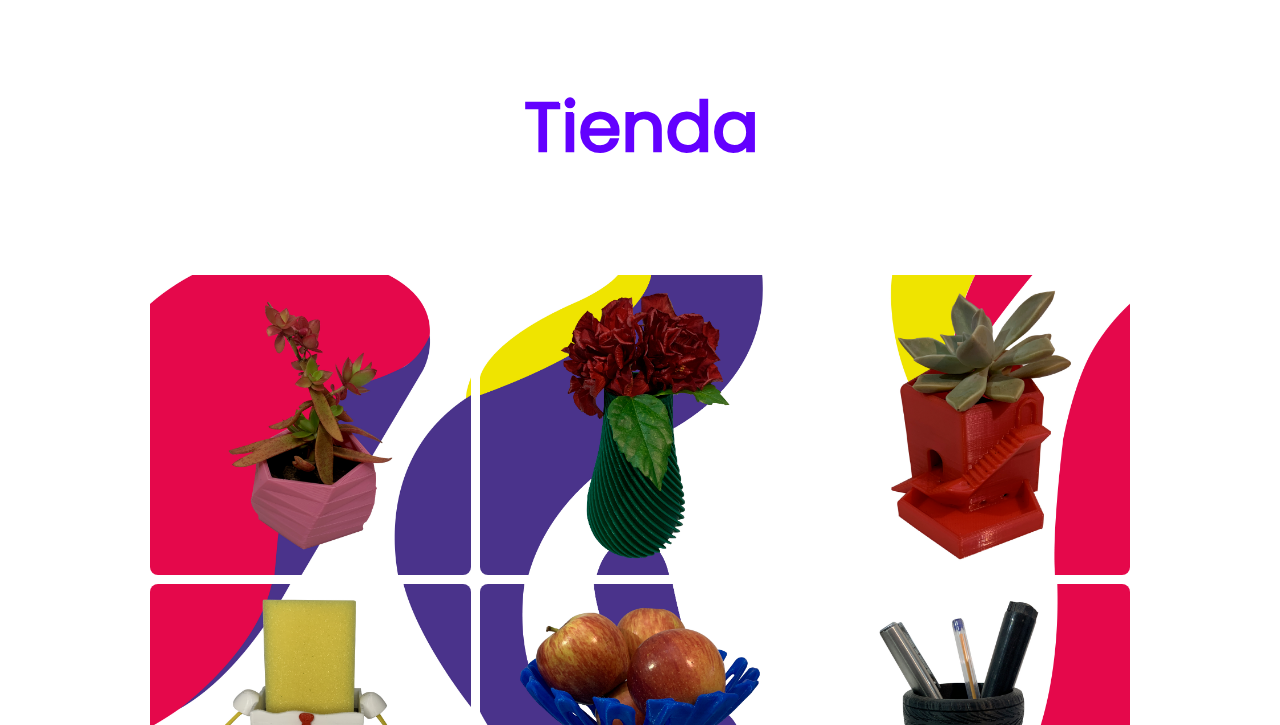
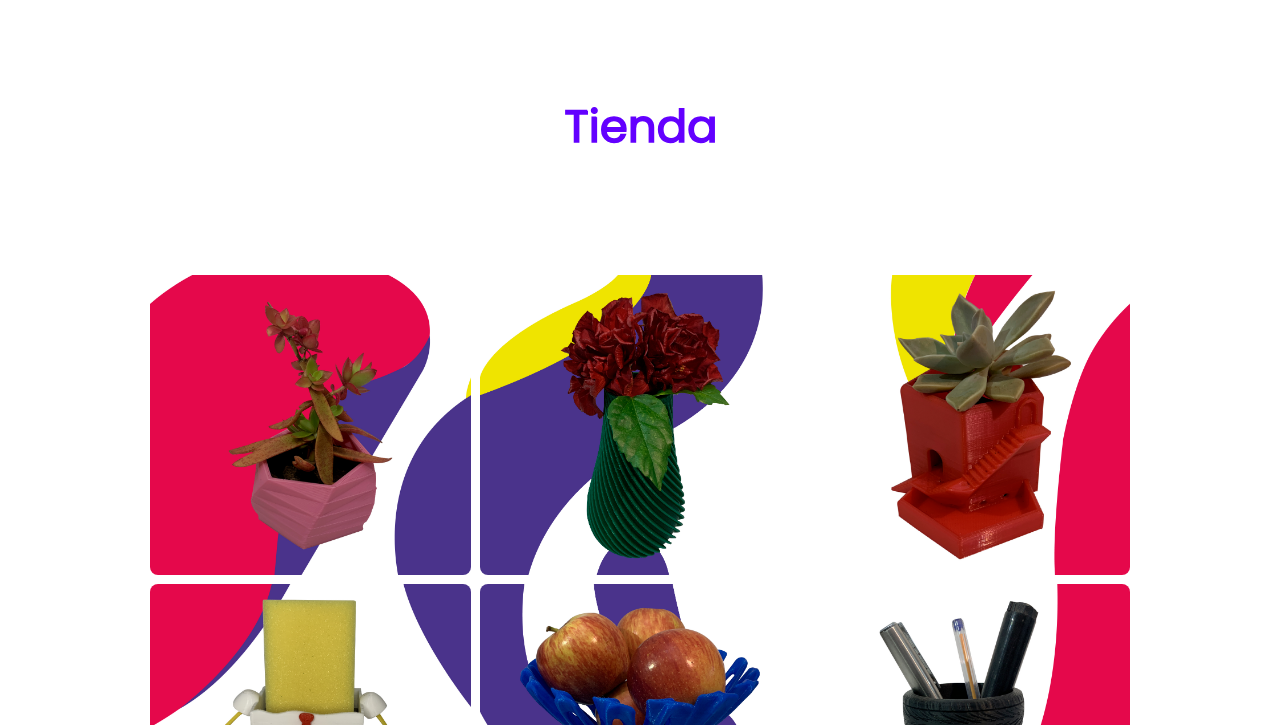
Before and after one commit to Adrastea966/What-If, a plain HTML site: page assets/pages/shop.html in a window 1280 px wide. Shown: the part 75-800 px from the top of the page. Drawn offline with nearby package versions, Linux system fonts and the light colour scheme.

Commit message:
se cambió el tamaño del título Tienda

```diff
--- a/assets/pages/shop.html
+++ b/assets/pages/shop.html
@@ -78,7 +78,7 @@
     <main class="main-tienda">
 
         <div class="principal-tienda">
-            <svg id="tienda" width="230" height="117" viewBox="0 0 479 117" fill="none" xmlns="http://www.w3.org/2000/svg">
+            <svg id="tienda" width="150" height="117" viewBox="0 0 479 117" fill="none" xmlns="http://www.w3.org/2000/svg">
                 <path d="M70.864 12.632V23.288H43.504V113H30.4V23.288H2.896V12.632H70.864Z" stroke="#6300FF" stroke-width="5"/>
                 <path d="M93.7622 21.272C91.2662 21.272 89.1542 20.408 87.4262 18.68C85.6982 16.952 84.8342 14.84 84.8342 12.344C84.8342 9.84799 85.6982 7.73599 87.4262 6.00799C89.1542 4.27999 91.2662 3.41599 93.7622 3.41599C96.1622 3.41599 98.1782 4.27999 99.8102 6.00799C101.538 7.73599 102.402 9.84799 102.402 12.344C102.402 14.84 101.538 16.952 99.8102 18.68C98.1782 20.408 96.1622 21.272 93.7622 21.272ZM100.098 34.088V113H86.9942V34.088H100.098Z" stroke="#6300FF" stroke-width="5"/>
                 <path d="M194.432 70.52C194.432 73.016 194.288 75.656 194 78.44H130.928C131.408 86.216 134.048 92.312 138.848 96.728C143.744 101.048 149.648 103.208 156.56 103.208C162.224 103.208 166.928 101.912 170.672 99.32C174.512 96.632 177.2 93.08 178.736 88.664H192.848C190.736 96.248 186.512 102.44 180.176 107.24C173.84 111.944 165.968 114.296 156.56 114.296C149.072 114.296 142.352 112.616 136.4 109.256C130.544 105.896 125.936 101.144 122.576 95C119.216 88.76 117.536 81.56 117.536 73.4C117.536 65.24 119.168 58.088 122.432 51.944C125.696 45.8 130.256 41.096 136.112 37.832C142.064 34.472 148.88 32.792 156.56 32.792C164.048 32.792 170.672 34.424 176.432 37.688C182.192 40.952 186.608 45.464 189.68 51.224C192.848 56.888 194.432 63.32 194.432 70.52ZM180.896 67.784C180.896 62.792 179.792 58.52 177.584 54.968C175.376 51.32 172.352 48.584 168.512 46.76C164.768 44.84 160.592 43.88 155.984 43.88C149.36 43.88 143.696 45.992 138.992 50.216C134.384 54.44 131.744 60.296 131.072 67.784H180.896Z" stroke="#6300FF" stroke-width="5"/>
```
